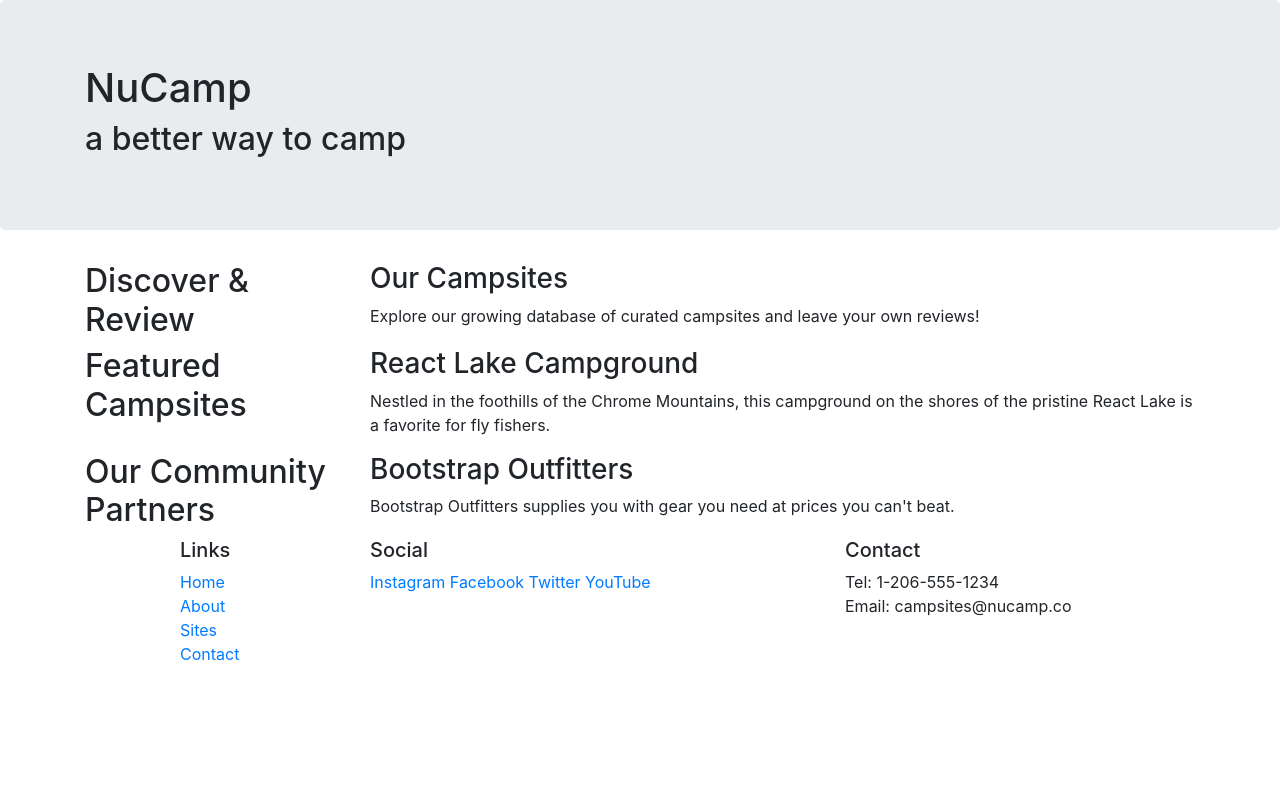
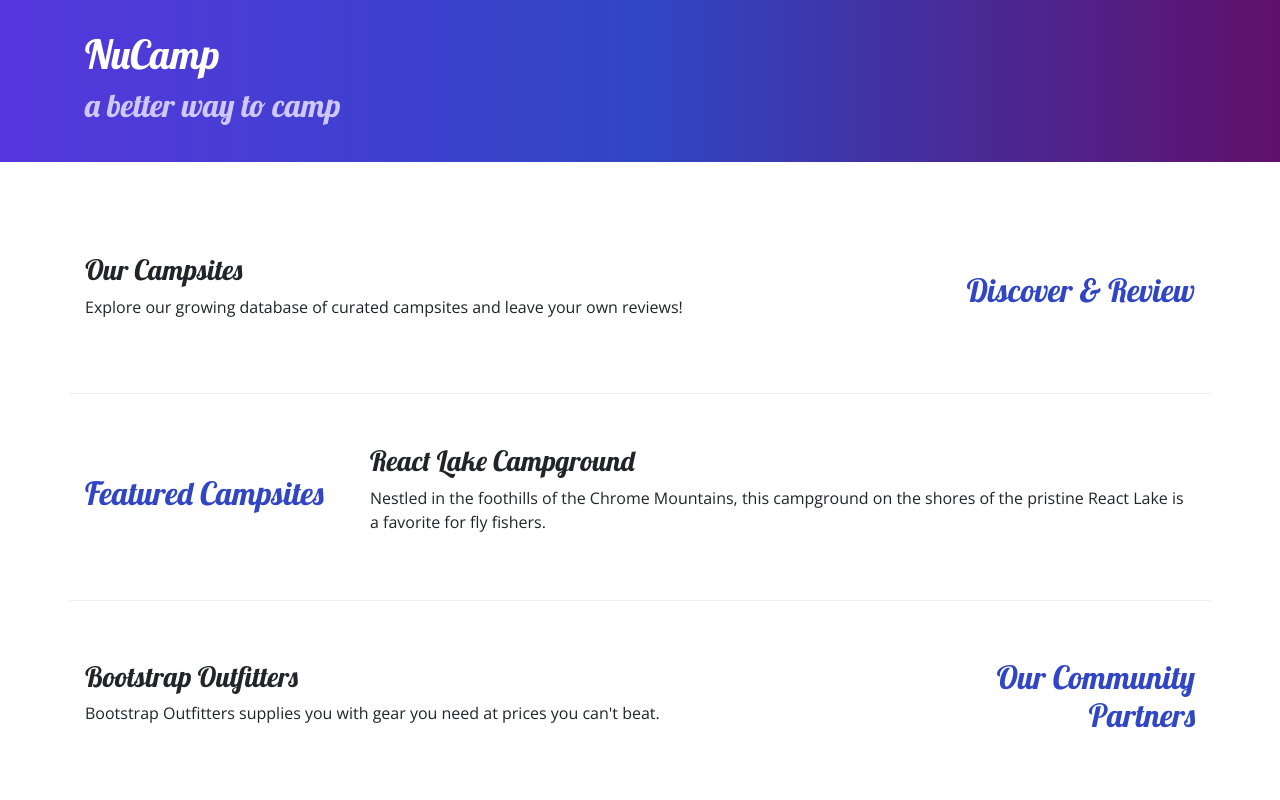
Before and after one commit to capricious-slingshot/miniature-octo-glampsites, a website: page index.html in a window 1280 px wide. Shown: the top 800 px of the page. Drawn offline with nearby package versions, Linux system fonts and the light colour scheme.

Commit message:
adding about page and additional bootstrap styles

```diff
--- /dev/null
+++ b/css/application.css
@@ -0,0 +1,32 @@
+body {
+  font-family: "Open Sans", sans-serif;
+}
+
+h1, h2, h3 {
+  font-family: "Lobster", cursive;
+}
+
+h2 {
+  color: #3046C5;
+}
+
+header h2 {
+  color: #CEC8FF;
+}
+
+footer {
+  background-image: linear-gradient(#CEC8FF, white);
+  padding: 20px 0;
+}
+
+.jumbotron {
+  padding: 30px;
+  background-image: linear-gradient(to right, #5637DD, #3046C5, #60106B);
+  color: white;
+}
+
+.row-content {
+  padding: 50px 0;
+  border-bottom: 1px ridge;
+  min-height: 200px;
+}
--- a/index.html
+++ b/index.html
@@ -6,10 +6,12 @@
     <meta name="viewport" content="width=device-width, initial-scale=1.0">
 
     <link rel="stylesheet" href="node_modules/bootstrap/dist/css/bootstrap.min.css" />
+    <link rel="stylesheet" href="https://fonts.googleapis.com/css?family=Lobster|Open+Sans" />
+    <link rel="stylesheet" href="css/application.css" />
     <title>NuCamp: A Better Way To Camp</title>
   </head>
   <body>
-    <header class="jumbotron">
+    <header class="jumbotron jumbotron-fluid">
       <div class="container">
         <div class="row">
           <div class="col">
@@ -20,31 +22,31 @@
         </div>
     </header>
     <div class="container">
-      <div class="row">
-        <div class="col-sm-4 order-xs-last col-md-3">
-          <h2>Discover & Review</h2>
+      <div class="row row-content align-items-center">
+        <div class="col-sm-4 order-sm-last col-md-3">
+          <h2 class="text-sm-right">Discover & Review</h2>
         </div>
         <div class="col">
           <h3>Our Campsites</h3>
-          <p>Explore our growing database of curated campsites and leave your own reviews!</p>
+          <p class="d-none d-sm-block">Explore our growing database of curated campsites and leave your own reviews!</p>
         </div>
       </div>
-      <div class="row">
+      <div class="row row-content align-items-center">
         <div class="col-sm-4 col-md-3">
           <h2>Featured Campsites</h2>
         </div>
         <div class="col">
           <h3>React Lake Campground</h3>
-          <p>Nestled in the foothills of the Chrome Mountains, this campground on the shores of the pristine React Lake is a favorite for fly fishers.</p>
+          <p class="d-none d-sm-block">Nestled in the foothills of the Chrome Mountains, this campground on the shores of the pristine React Lake is a favorite for fly fishers.</p>
         </div>
       </div>
-      <div class="row">
-        <div class="col-sm-4 order-xs-last col-md-3">
-          <h2>Our Community Partners</h2>
+      <div class="row row-content align-items-center">
+        <div class="col-sm-4 order-sm-last col-md-3">
+          <h2 class="text-sm-right">Our Community Partners</h2>
         </div>
         <div class="col">
           <h3>Bootstrap Outfitters</h3>
-          <p>Bootstrap Outfitters supplies you with gear you need at prices you can't beat.</p>
+          <p class="d-none d-sm-block">Bootstrap Outfitters supplies you with gear you need at prices you can't beat.</p>
         </div>
       </div>
     </div>
@@ -55,7 +57,7 @@
             <h5>Links</h5>
             <ul class="list-unstyled">
               <li><a href="#">Home</a></li>
-              <li><a href="#">About</a></li>
+              <li><a href="/aboutus.html">About</a></li>
               <li><a href="#">Sites</a></li>
               <li><a href="#">Contact</a></li>
             </ul>
```
Also changed, not shown: aboutus.html (added, +85 -0 lines).
